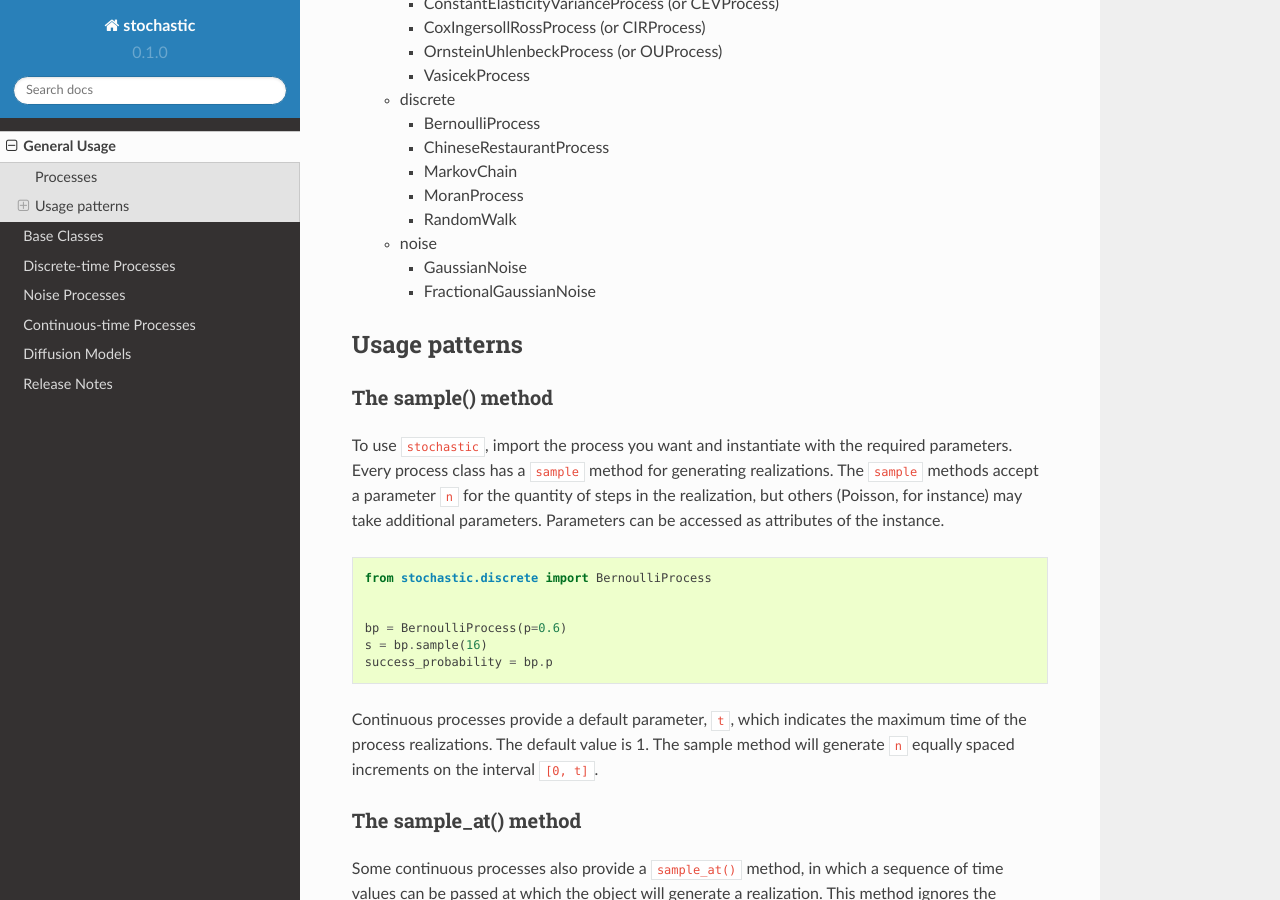
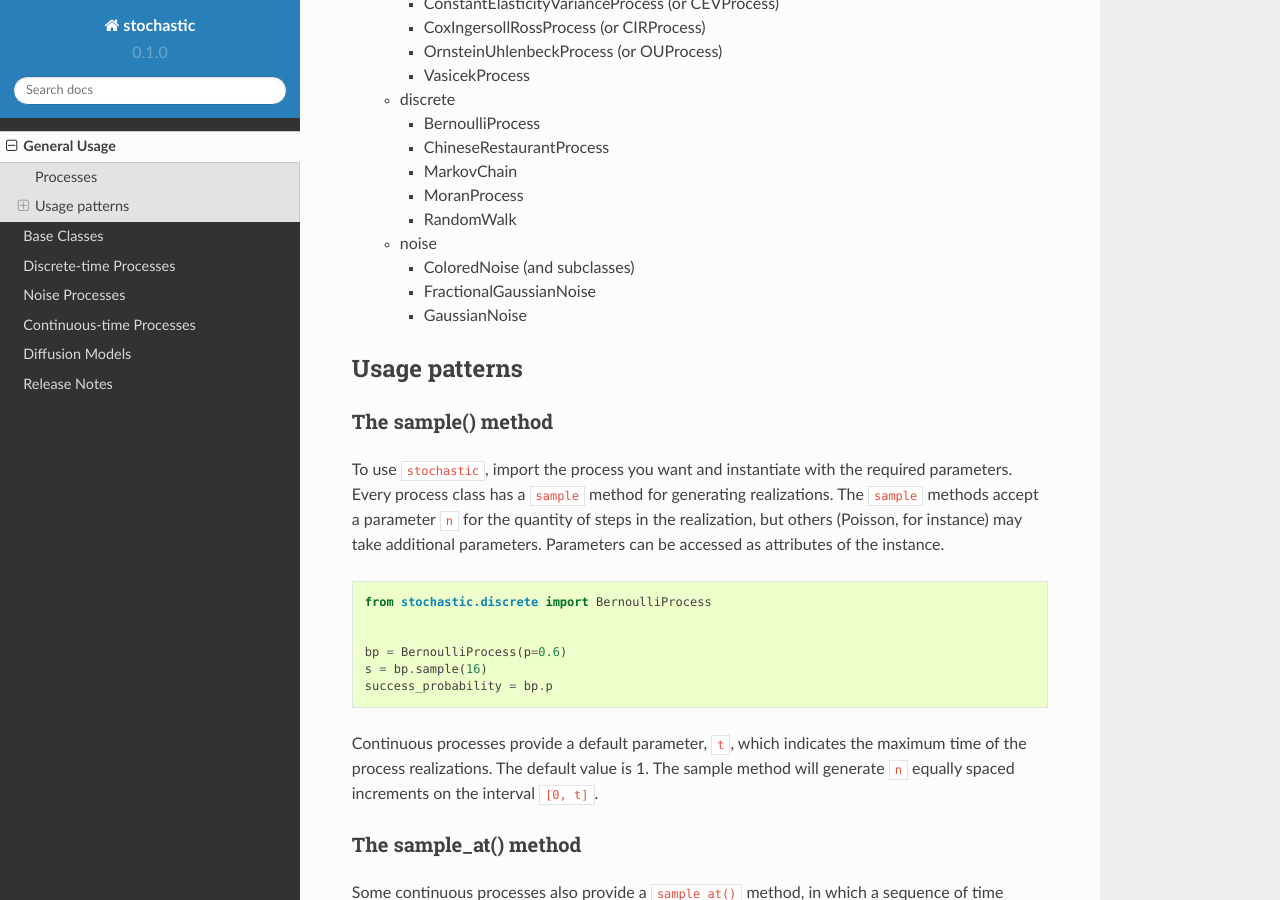
Before and after one commit to crflynn/stochastic, a Sphinx documentation site: the page built from docs/general.rst, in a window 1280 px wide and 900 px high, scrolled down 777 px. Built offline with Sphinx 7.4.7 and the Read the Docs theme 2.0.0, drawn with Linux system fonts in a browser that asks for light colours.

Commit message:
add colored noise to general page in docs

```diff
--- a/docs/general.rst
+++ b/docs/general.rst
@@ -48,8 +48,9 @@ Here are the currently supported processes and how to access their classes:
 
   * noise
 
+    * ColoredNoise (and subclasses)
+    * FractionalGaussianNoise
     * GaussianNoise
-    * FractionalGaussianNoise
 
 
 Usage patterns
```
